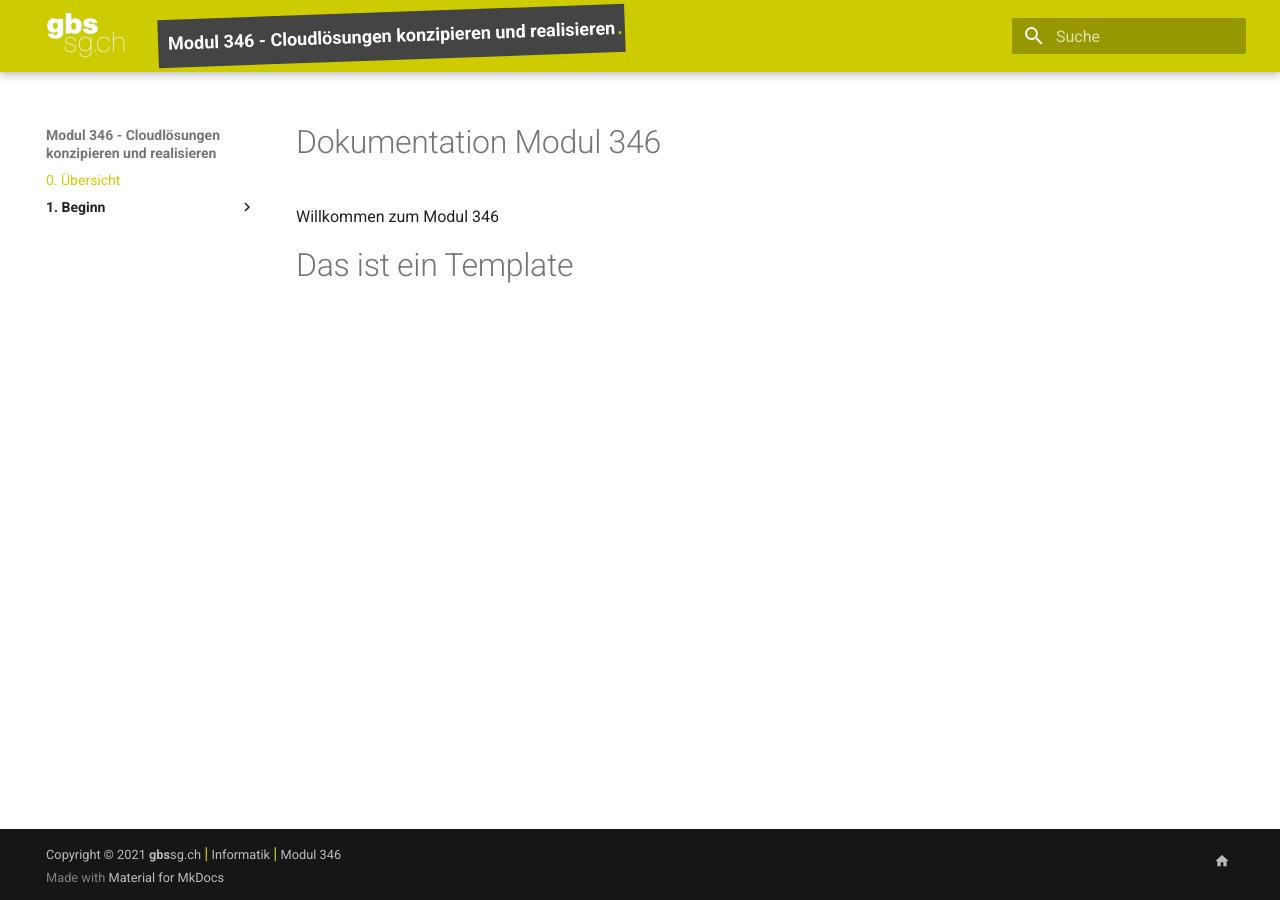
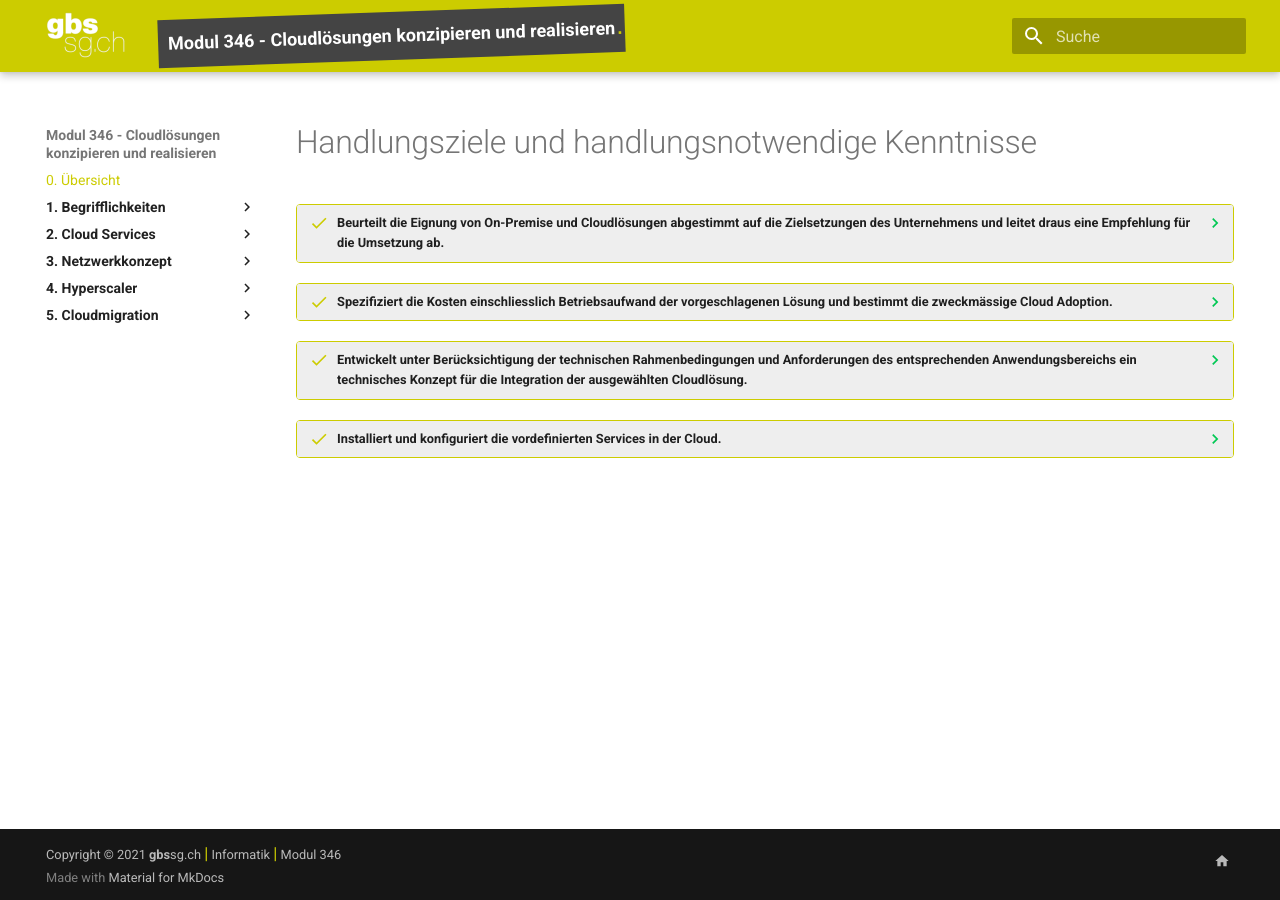
Before and after one commit to gbssg/fb, an MkDocs documentation site: the page built from docs/index.md, in a window 1280 px wide. Built offline with MkDocs 1.6.1 and Material for MkDocs 9.7.7, drawn with Linux system fonts in a browser that asks for light colours.

Commit message:
Struktur erstellt

```diff
--- a/docs/index.md
+++ b/docs/index.md
@@ -1,5 +1,22 @@
-# Dokumentation Modul 346
+# Handlungsziele und handlungsnotwendige Kenntnisse
 
-Willkommen zum Modul 346
+??? success "Beurteilt die Eignung von On-Premise und Cloudlösungen abgestimmt auf die Zielsetzungen des Unternehmens und leitet draus eine Empfehlung für die Umsetzung ab."
+    1. Kennt die Definition und die Vorteile von Cloud Computing (On-Demand Delivery, On-Demand Pricing, Dynamische Skalierung und die Globale Infrastruktur der Hyperscaler).
+    1. Kennt die Cloud Service- (IaaS, PaaS, SaaS) und Betriebsmodelle (On-Premise, hybrid Cloud und Cloud-Native) und deren Unterschiede.
+    1. Kennt Computer-Optionen und deren Unterschiede und Anwendungszwecke (virtuelle Maschinen, Container und Serverless).
+    1. Kennt Cloud Services, um die drei Hauptdatentypen (Strukturierte, teilweise strukturierte und unstrukturierte Daten) zu speichern.
+    1. Kennt die Verteilung der Verantwortlichkeiten für den sicheren Betrieb von Cloud Services und die grundlegenden Richtlinien und Datenschutzgarantien der grossen Cloud Provider.
+    1. Kennt das grundlegende Netzwerkkonzept einer Cloud (Virtuelle Private Cloud, Anbindungsmöglichkeiten, Routing, Netzwerksicherheit) und dessen Funktionsweise.
+    1. Kennt Infrastruktur, Best Practices und weitere Informationsquellen von Hyperscaler (z.B. Referenzarchitekturen und Security Dokumentationen).
 
-# Das ist ein Template
+??? success "Spezifiziert die Kosten einschliesslich Betriebsaufwand der vorgeschlagenen Lösung und bestimmt die zweckmässige Cloud Adoption."
+    1. Kennt Kostenmodelle und das Vorgehen für einfache Kostenanalysen anhand von Beispielen.
+    2. Kennt die Grundsätze für Cloudmigrationen (z.B. Lift-and-Shift und Lift-and-Reshape).
+
+??? success "Entwickelt unter Berücksichtigung der technischen Rahmenbedingungen und Anforderungen des entsprechenden Anwendungsbereichs ein technisches Konzept für die Integration der ausgewählten Cloudlösung."
+    1. Kennt die Begriffe Verfügbarkeit, Datensicherheit und –resilienz und die Art und Weise, wie deren Anforderungen mit Hochverfügbarkeit, Disaster Recovery und Backup adressiert werden.
+    2. Kennt die Schritte für die Entwicklung einer einfachen Gesamtarchitektur und definiert die dafür relevanten Cloud Services.
+    3. Kennt ein Testkonzept zur Überprüfung der Funktionalität, Performance und Sicherheit von Systemen und Diensten.
+
+??? success "Installiert und konfiguriert die vordefinierten Services in der Cloud."
+    1. Kennt die Implementationsmöglichkeiten der ausgewählten Dienste in der Cloud (gemäss technischem Konzept).
--- a/docs/stylesheets/extra.css
+++ b/docs/stylesheets/extra.css
@@ -33,6 +33,27 @@
   .md-typeset [type="checkbox"]:checked + .task-list-indicator::before {
       background-color:#CCCC00 !important;
   }
+
+
+    /* Farbanpassung bei Success Listen */
+    .md-typeset [type="checkbox"]:checked + .task-list-indicator::before {
+        background-color:#CCCC00 !important;
+    }
+
+    /* Farbanpassung bei aufklappbaren success Boxen*/
+    .md-typeset details.success {
+        border-color:#CCCC00;
+    }
+    .md-typeset .success > summary {
+        background-color:#eeeeee;
+        border-color:#CCCC00;
+    }
+    .md-typeset .success > summary::before {
+        background-color:#CCCC00;
+        border-color:#CCCC00;
+    }
+
+
 
   img + br + em{
       font-size:smaller;
--- a/mkdocs.yml
+++ b/mkdocs.yml
@@ -3,8 +3,29 @@ site_url: "https://oliverlux.github.io/modul346"
 
 nav:
   - 0. Übersicht: index.md
-  - 1. Beginn:
-    - Übersicht Elemente: 1-10.md
+  - 1. Begrifflichkeiten:
+    - Cloud Computing: 1-10.md
+    - Betriebsmodelle: 1-20.md
+    - Hyperscaler: 1-30.md
+    - Computer-Optionen: 1-40.md
+  - 2. Cloud Services:
+    - Speicherung Hauptdatentypen: 2-10.md
+    - Verantwortlichkeiten Cloud Services: 2-20.md
+  - 3. Netzwerkkonzept:
+    - virtuelle private Cloud: 3-10.md
+    - Anbindungsmöglichkeiten: 3-20.md
+    - Routing: 3-30.md
+    - Netzwerksicherheit: 3-40.md
+  - 4. Hyperscaler:
+    - Infrastruktur: 4-10.md
+    - Best Practices: 4-20.md
+    - Informationsquellen (Referenzarchitekturen, Security Dokumentation): 4-30.md
+  - 5. Cloudmigration:
+    - Kostenmodelle, Kostenanalysen: 5-10.md
+    - Lift-and-Shift, Lift-and-Reshape: 5-20.md
+    - Begrifflichkeiten (Verfügbarkeit, Datensicherheit und -resilienz, Hochverfügbarkeit, Disaster Recovery und Backup): 5-30.md
+    - Entwicklung einer einfachen Gesamtarchitektur, Definition von relevanten Cloud-Services: 5-40.md
+    - Testkonzept zur Überprüfung von Funktionalität, Performance und Sicherheit: 5-50.md
 
 theme:
   name: material
```
Also changed, not shown: docs/1-20.md (added), docs/1-30.md (added), docs/1-40.md (added), docs/2-10.md (added), docs/2-20.md (added), docs/3-10.md (added), docs/3-20.md (added), docs/3-30.md (added), docs/3-40.md (added), docs/4-10.md (added), docs/4-20.md (added), docs/4-30.md (added), docs/5-10.md (added), docs/5-20.md (added), 3 more files.
